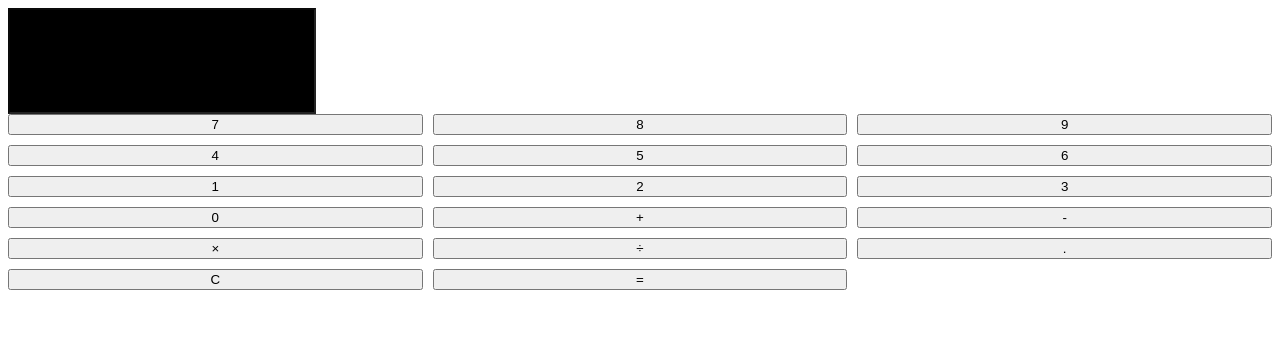
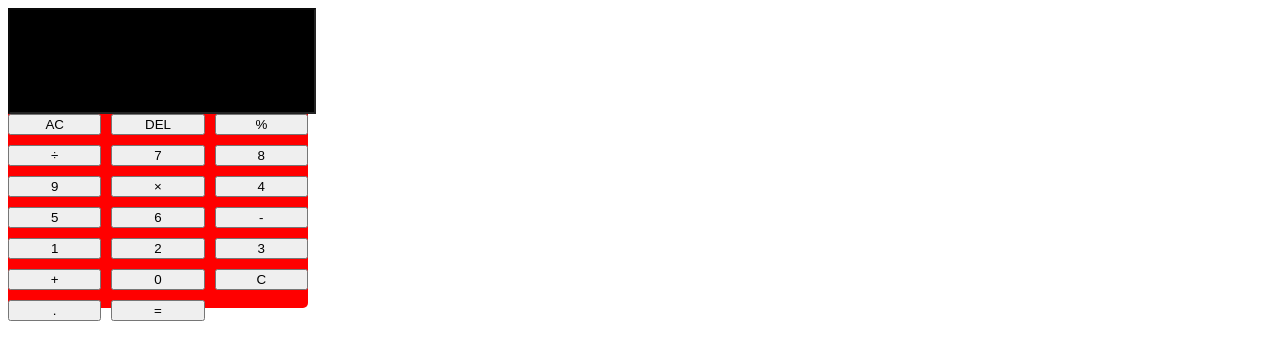
Before and after one commit to MaiCodes-exe/calculator, a website: page index.html in a window 1280 px wide. Drawn offline with Linux system fonts and the light colour scheme.

Commit message:
rearranged the order of thebuttons

```diff
--- a/index.html
+++ b/index.html
@@ -11,28 +11,35 @@
     <div class="container">
         <input type="text" id="display" disabled>
         <div class='calculator__keys'>
+            <button data-value="AC">AC</button>
+            <button data-value="DEL">DEL</button>
+            <button data-value="%">%</button>
+            <button onclick="divide()">÷</button>
+
+
 
             <button onclick="appendNumber(7)">7</button>
             <button onclick="appendNumber(8)">8</button>
             <button onclick="appendNumber(9)">9</button>
+            <button onclick="multiply()">&times;</button>
+
+
             <button onclick="appendNumber(4)">4</button>
             <button onclick="appendNumber(5)">5</button>
             <button onclick="appendNumber(6)">6</button>
+            <button onclick="subtract()">-</button>
+
 
             <button onclick="appendNumber(1)">1</button>
             <button onclick="appendNumber(2)">2</button>
             <button onclick="appendNumber(3)">3</button>
-            <button onclick="appendNumber(0)">0</button>
+            <button onclick="add()">+</button>
 
 
-            <button onclick="add()">+</button>
-            <button onclick="subtract()">-</button>
-            <button onclick="multiply()">&times;</button>
-            <button onclick="divide()">÷</button>
-
+            <button onclick="appendNumber(0)">0</button>
+            <button onclick="clearDisplay()">C</button>
             <button data-action="decimal">.</button>
-            <button onclick="clearDisplay()">C</button>
-            <button onclick="calculate()">=</button>
+            <button onclick="calculate()">=</button
         </div>
 </div>
 <script src="app.js"></script>
--- a/styles.css
+++ b/styles.css
@@ -22,7 +22,7 @@ height: 100px;
 width: 300px;
   }
 
-.box{
+.container{
   width: 300px;
   height: 300px;
 background-color: red;
```
